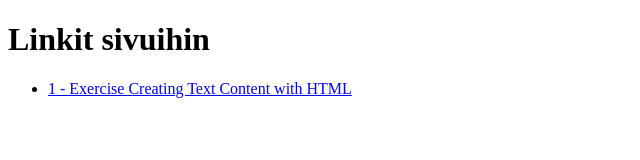
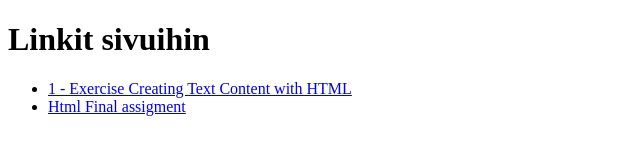
Before and after one commit to vertanenpaavo/Web-Kehitys-tehtavat, a plain HTML site: page index.html in a window 1280 px wide. Shown: the whole page, without its empty margins (0-640 px from the left). Drawn offline with Linux system fonts and the light colour scheme.

Commit message:
linkki lisätty indeksiin

```diff
--- a/index.html
+++ b/index.html
@@ -9,6 +9,7 @@
         <h1>Linkit sivuihin</h1>
         <ul>
             <li><a href="1 - Exercise Creating Text Content with HTML/Creating Text Content with HTML.html">1 - Exercise Creating Text Content with HTML</a></li>
+            <li><a href="html final assigment/file.html">Html Final assigment</a></li>
         </ul>
     </body>
 </html>
```
